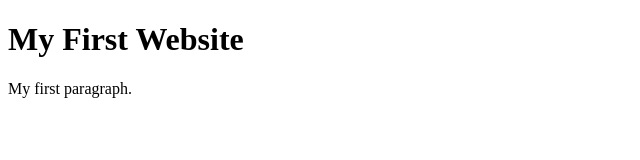
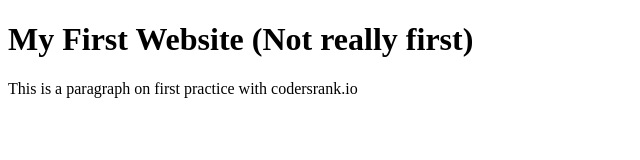
Before and after one commit to usmanmkadam/codersrank-practice, a website: page index.html in a window 1280 px wide. Shown: the whole page, without its empty margins (0-640 px from the left). Drawn offline with Linux system fonts and the light colour scheme.

Commit message:
add a new paragraph to index

```diff
--- a/index.html
+++ b/index.html
@@ -1,12 +1,12 @@
 <!DOCTYPE html>
 <html>
   <head>
-    <title>Page Title</title>
+    <title>PPractice Homepage</title>
   </head>
   <body>
 
-    <h1>My First Website</h1>
-    <p>My first paragraph.</p>
+    <h1>My First Website (Not really first)</h1>
+    <p>This is a paragraph on first practice with codersrank.io</p>
 
   </body>
 </html>
```
